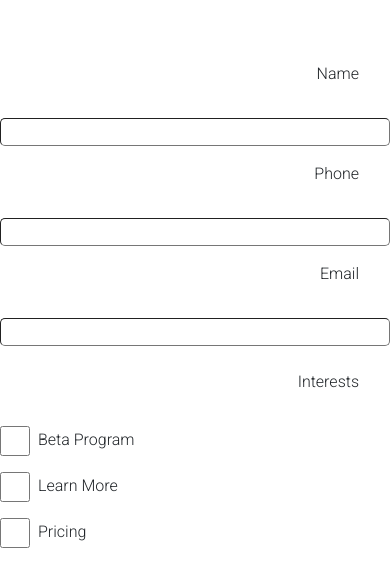
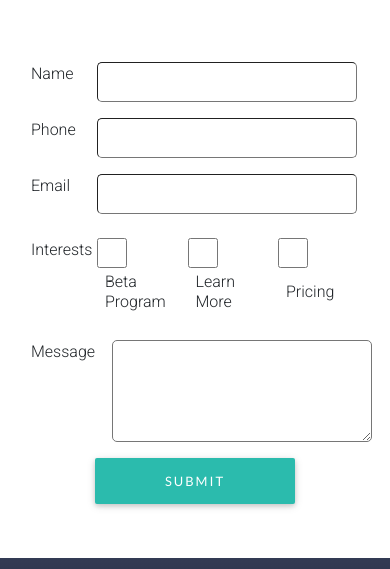
Before and after one commit to IanPhilips/gatsbySite, a Gatsby site: page /contact in a window 390 px wide. Shown: the part 255-824 px from the top of the page. Built offline with nearby package versions, Linux system fonts and the light colour scheme; Gatsby itself is replaced by a stand-in of ours; a web font is replaced by a local one.

Commit message:
contact style changes for tiny screens

```diff
--- a/src/assets/sass/_contact.scss
+++ b/src/assets/sass/_contact.scss
@@ -1,5 +1,16 @@
+
+@media (max-width: 400px) {
+    .contact-text {
+        margin-left: 15px;
+    }
+    .interest-section{
+        margin-left: 5px;
+    }
+
+}
 // Styling for the download section
 section.contact {
+
     text-align: center;
     h2 {
         margin-top: 0;
--- a/src/pages/contact.js
+++ b/src/pages/contact.js
@@ -72,48 +72,44 @@ class Contact extends Component{
             <form className="contact-form text-right" onSubmit={this.sendEmail}>
               {/*NAME*/}
               <div className={"row"}>
-                <div className={"col-lg-2"}/>
-                <label htmlFor={"name"} className={"col-lg-1 m-3 my-1"}> Name </label>
-                <input className={"mt-3 col-lg-6"} type="text" id={"name"}
+                <label htmlFor={"name"} className={"col-2 col-lg-3 m-3 my-1"}> Name </label>
+                <input className={"mt-3 col-lg-6 col-8 "} type="text" id={"name"}
                        placeholder={""} name="name"
                        style={{borderRadius:"5px", borderWidth:"1.5px"}}/>
                 <div className={"col-lg-2"}/>
               </div>
               {/*PHONE*/}
               <div className={"row"}>
-                <div className={"col-lg-2"}/>
-                <label htmlFor={"phone"} className={"col-lg-1 m-3 my-1"}> Phone </label>
-                <input className={"mt-3 col-lg-6"} type="text" id={"phone"}
+                <label htmlFor={"phone"} className={"col-2 col-lg-3 m-3 my-1"}> Phone </label>
+                <input className={"mt-3 col-lg-6 col-8 "} type="text" id={"phone"}
                        placeholder={""} name="phone"
                        style={{borderRadius:"5px", borderWidth:"1.5px"}}/>
                 <div className={"col-lg-2"}/>
               </div>
               {/*EMAIL*/}
               <div className={"row"}>
-                <div className={"col-lg-2"}/>
-                <label htmlFor={"email"} className={"col-lg-1 m-3 my-1"}> Email </label>
-                <input className={"mt-3 col-lg-6"} type="email" id={"email"}
+                <label htmlFor={"email"} className={"col-2 col-lg-3 m-3 my-1"}> Email </label>
+                <input className={"mt-3 col-lg-6 col-8 "} type="email" id={"email"}
                        placeholder={""} name="email"
                        style={{borderRadius:"5px", borderWidth:"1.5px"}}/>
                 <div className={"col-lg-2"}/>
               </div>
               {/*BETA*/}
               <div className={"row my-2"}>
-                <div className={"col-lg-2"}/>
-                <label htmlFor={"beta"} className={"col-lg-1 m-3 my-1"}> Interests </label>
-                <div className={"row col-lg-2 text-left mt-3 mr-2"}>
+                <label htmlFor={"beta"} className={"col-2 col-lg-3 m-3 my-1 "}>Interests</label>
+                <div className={"row col-3 col-lg-2 text-left mt-3 mr-2 interest-section"}>
                   <input type="checkbox" style={{width:"30px", height:"30px", marginTop:"0px"}}
                          id="beta" name="beta" value="beta"
                   />
                   <p className={"my-1 ml-2"}>Beta Program</p>
                 </div>
-                <div className={"row col-lg-2 text-left mt-3 mr-2"}>
+                <div className={"row col-3 col-lg-2 text-left mt-3 mr-2"}>
                   <input type="checkbox" style={{width:"30px", height:"30px", marginTop:"0px"}}
                          name="learn" value="learn" id={"learn"}
                   />
                   <p className={"my-1 ml-2"}>Learn More</p>
                 </div>
-                <div className={"row col-lg-2 text-left mt-3"}>
+                <div className={"row col-3 col-lg-2  text-left mt-3"}>
                   <input type="checkbox" style={{width:"30px", height:"30px", marginTop:"0px"}}
                          name="pricing" value="pricing" id={"pricing"}
                   />
@@ -123,11 +119,11 @@ class Contact extends Component{
               </div>
                 {/*MESSAGE*/}
               <div className={"row"}>
-                <div className={"col-lg-2"}/>
-                <label htmlFor={"message"} className={"col-lg-1 m-3 my-1"}> Message </label>
-                <textarea className={"mt-3 col-lg-6"} rows={"4"} cols={"50"}
+                <label htmlFor={"message"} className={"col-2 col-lg-3 m-3 my-1"}> Message </label>
+                <textarea className={"mt-3 col-lg-6 col-8 contact-text "} rows={"4"} cols={"50"}
                           placeholder={""} style={{borderRadius:"5px", borderWidth:"1.5px"}}
-                          name="message" id={"message"}/>
+                          name="message" id={"message"}
+                />
                 <div className={"col-lg-2"}/>
               </div>
               {/*SUBMIT*/}
```
